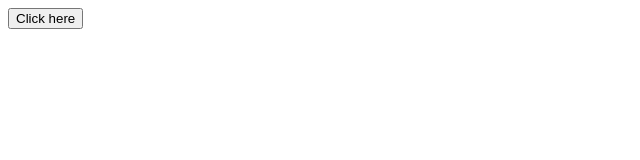
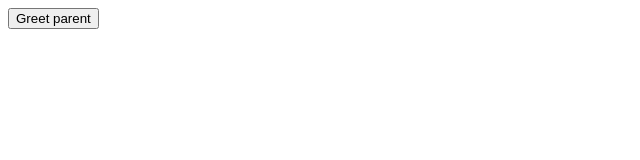
Before and after one commit to Optimus-ged/first_react_app, a React (Create React App) app: page / in a window 1280 px wide. Shown: the top 160 px of the page, without its empty margins (0-640 px from the left). Built offline with nearby package versions, Linux system fonts and the light colour scheme.

Commit message:
Errors in parent child exercise fixed successfully

```diff
--- a/src/react_trainings/components/ParentAndChild/ChildComponent.js
+++ b/src/react_trainings/components/ParentAndChild/ChildComponent.js
@@ -3,7 +3,7 @@
 const ChildComponent = (props) => {
   return (
     <>
-      <button onClick={()=> props.greetParent('Child optimus')}>Click here</button>
+      <button onClick={() => props.greetHandler("child")}>Greet parent</button>
     </>
   );
 };
--- a/src/react_trainings/components/ParentAndChild/ParentComponent.js
+++ b/src/react_trainings/components/ParentAndChild/ParentComponent.js
@@ -19,7 +19,7 @@
   render() {
     return (
       <>
-        <ChildComponent greetParent={this.greetParent} />
+        <ChildComponent greetHandler={this.greetParent} />
       </>
     );
   }
```
